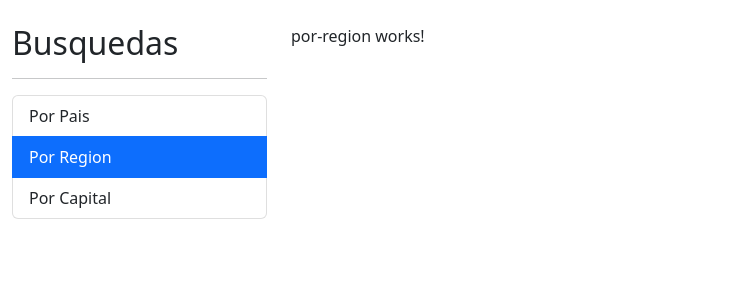
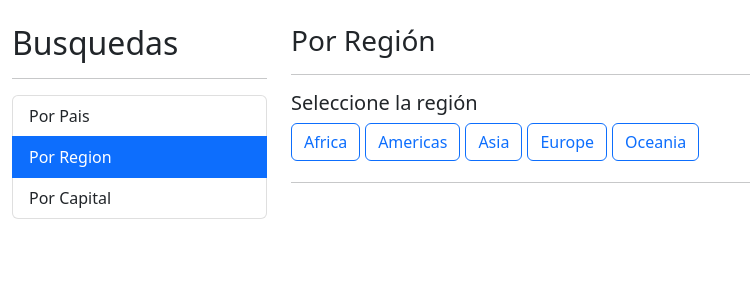
Before and after one commit to CesarArellanoH/03-PaisesApp, an Angular app: page /region in a window 1280 px wide. Shown: the top 300 px of the page, without its empty margins (0-750 px from the left). Built offline with nearby package versions, Linux system fonts and the light colour scheme.

Commit message:
Optimizacion de peticiones HTTP

```diff
--- a/src/app/pais/pages/por-region/por-region.component.css
+++ b/src/app/pais/pages/por-region/por-region.component.css
@@ -0,0 +1,4 @@
+button{
+    margin-right: 5px;
+    margin-bottom: 5px;
+}
--- a/src/app/pais/pages/por-region/por-region.component.html
+++ b/src/app/pais/pages/por-region/por-region.component.html
@@ -1 +1,20 @@
-<p>por-region works!</p>
+<h3>Por Región</h3>
+<hr>
+<h5>Seleccione la región</h5>
+<div class="row">
+    <div class="col">
+        <button class="btn"
+            [ngClass]="{'btn-primary': region === regionActiva, 'btn-outline-primary': region !== regionActiva}"
+            *ngFor="let region of regiones"
+            (click)="activarRegion(region)">
+            {{region | titlecase}}
+        </button>
+    </div>
+</div>
+
+<hr>
+<div *ngIf="paises.length !== 0 " class="row">
+    <div class="col">
+        <app-pais-table [paises]="paises"></app-pais-table>
+    </div>
+</div>
--- a/src/app/pais/pages/por-region/por-region.component.ts
+++ b/src/app/pais/pages/por-region/por-region.component.ts
@@ -1,4 +1,6 @@
 import { Component, OnInit } from '@angular/core';
+import { Country } from '../../interfaces/pais.interface';
+import { PaisService } from '../../services/pais.service';
 
 @Component({
   selector: 'app-por-region',
@@ -7,9 +9,20 @@ import { Component, OnInit } from '@angular/core';
 })
 export class PorRegionComponent implements OnInit {
 
-  constructor() { }
+  regiones: string[] = ['africa', 'americas', 'asia', 'europe', 'oceania'];
+  regionActiva: string = '';
+  paises: Country[] = [];
+
+  constructor(private paisService: PaisService) { }
 
   ngOnInit(): void {
   }
 
+  activarRegion(region: string){
+    if (region === this.regionActiva) {return}
+    this.regionActiva = region;
+    this.paises = [];
+    this.paisService.buscarRegion(region).subscribe(paises => this.paises = paises);
+  }
+
 }
--- a/src/app/pais/services/pais.service.ts
+++ b/src/app/pais/services/pais.service.ts
@@ -1,4 +1,4 @@
-import { HttpClient } from '@angular/common/http';
+import { HttpClient, HttpParams } from '@angular/common/http';
 import { Injectable } from '@angular/core';
 import { Observable } from 'rxjs';
 import { Country } from '../interfaces/pais.interface';
@@ -9,18 +9,21 @@ import { Country } from '../interfaces/pais.interface';
 export class PaisService {
 
   private _apiUrl: string = 'https://restcountries.com/v3.1';
+  get params(){
+    return new HttpParams().set('fields', 'name,capital,cca2,flags,population');
+  }
 
   constructor(private http: HttpClient ) { }
 
   buscarPais(termino: string): Observable<Country[]>{
     const url = `${this._apiUrl}/name/${termino}`;
-    return this.http.get<Country[]>(url);
+    return this.http.get<Country[]>(url, {params: this.params});
   }
 
 
   buscarCapital(termino: string): Observable<Country[]>{
     const url = `${this._apiUrl}/capital/${termino}`;
-    return this.http.get<Country[]>(url);
+    return this.http.get<Country[]>(url, {params: this.params});
   }
 
   getPaisPorCodigo(id:string):Observable<Country[]>{
@@ -28,4 +31,9 @@ export class PaisService {
     return this.http.get<Country[]>(url);
   }
 
+  buscarRegion(region: string):Observable<Country[]>{
+    const url = `${this._apiUrl}/region/${region}`;
+    return this.http.get<Country[]>(url, {params: this.params});
+  }
+
 }
```
Also changed, not shown: 1 other file (tests, documents, lock files or other folders).
